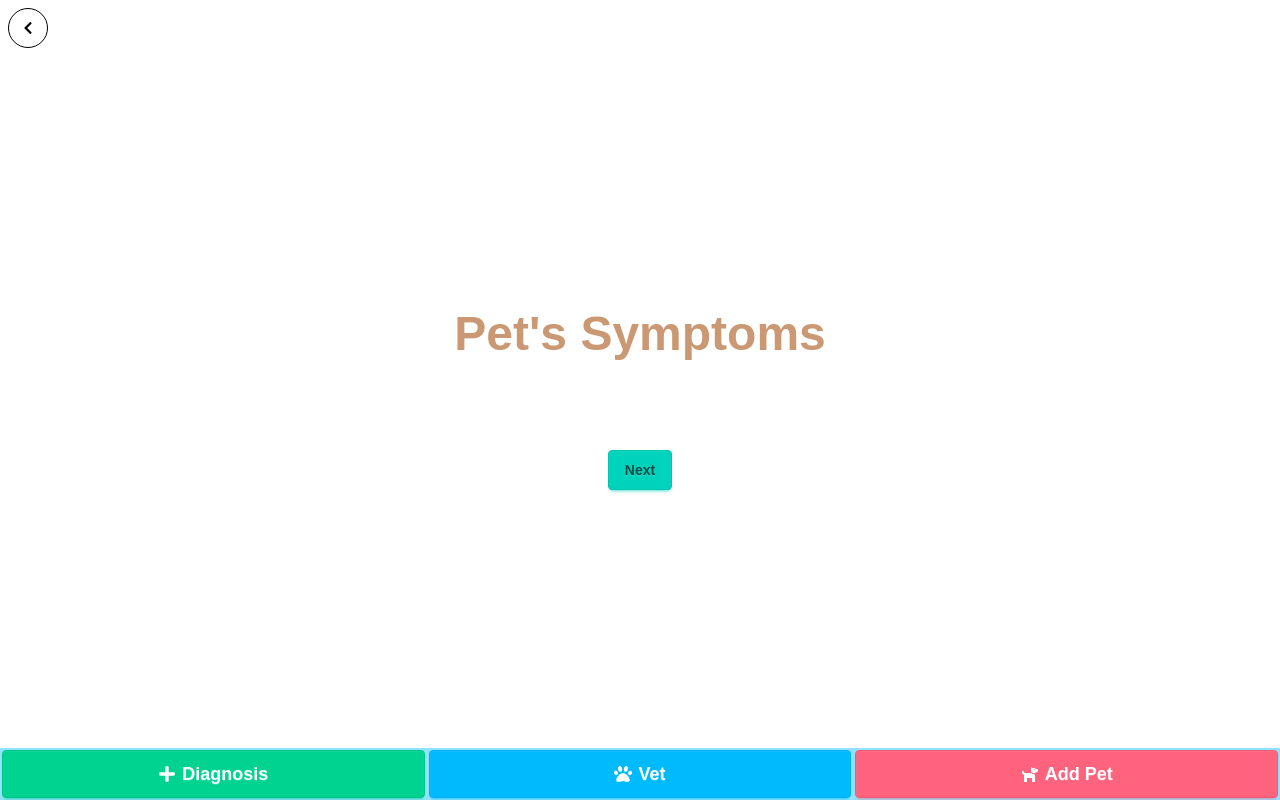
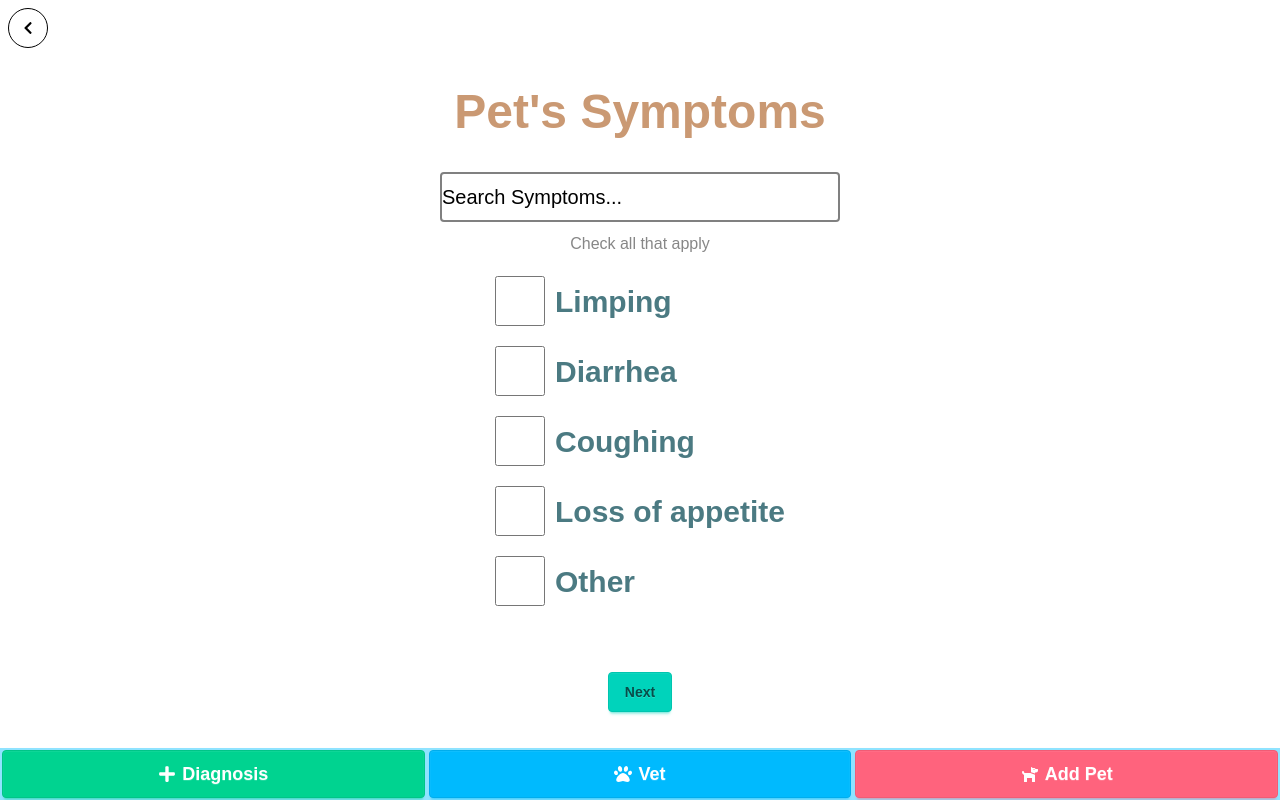
Before and after one commit to mmich3/Group-2-Petnosis, a React (Vite) app in the folder petnosis/: page /PetSymptoms in a window 1280 px wide. Built offline with nearby package versions, Linux system fonts and the light colour scheme.

Commit message:
Finished pet symptoms page

```diff
--- a/petnosis/src/pages/PetSymptoms.jsx
+++ b/petnosis/src/pages/PetSymptoms.jsx
@@ -11,6 +11,32 @@ const PetSymptoms = () => {
       <div className='flex min-h-screen flex-col items-center justify-center'>
         <div className='hero-content mb-5 text-center'>
           <p className='text-5xl font-bold text-[#ca9973]'>Pet's Symptoms</p>
+        </div>
+        <form>
+            <input style={{border: '2px solid grey', borderRadius: '4px', width: 400, height: 50, fontSize:20}} defaultValue={'Search Symptoms...'} onFocus={(e) => e.target.value = ''} type="text" />
+        </form>
+        <p style={{color: '#878787', padding: 10}}>Check all that apply</p>
+        <div style={{display: 'flex', flexDirection: 'column', alignItems:'flex-start'}}>
+            <div style={{display: 'flex', justifyContent: 'center', padding: 10}}>
+                <input style={{height: 50, width: 50}} type="checkbox" />
+                <b style={{fontSize: 30, color: '#4B7A82', paddingLeft: 10, paddingTop: 3}}>Limping</b>
+            </div>
+            <div style={{display: 'flex', justifyContent: 'center', padding: 10}}>
+                <input style={{height: 50, width: 50}} type="checkbox" />
+                <b style={{fontSize: 30, color: '#4B7A82', paddingLeft: 10, paddingTop: 3}}>Diarrhea</b>
+            </div>
+            <div style={{display: 'flex', justifyContent: 'center', padding: 10}}>
+                <input style={{height: 50, width: 50}} type="checkbox" />
+                <b style={{fontSize: 30, color: '#4B7A82', paddingLeft: 10, paddingTop: 3}}>Coughing</b>
+            </div>
+            <div style={{display: 'flex', justifyContent: 'center', padding: 10}}>
+                <input style={{height: 50, width: 50}} type="checkbox" />
+                <b style={{fontSize: 30, color: '#4B7A82', paddingLeft: 10, paddingTop: 3}}>Loss of appetite</b>
+            </div>
+            <div style={{display: 'flex', justifyContent: 'center', padding: 10}}>
+                <input style={{height: 50, width: 50}} type="checkbox" />
+                <b style={{fontSize: 30, color: '#4B7A82', paddingLeft: 10, paddingTop: 3}}>Other</b>
+            </div>
         </div>
         <div className='hero'>
           <div className='hero-content mt-10'>
```
